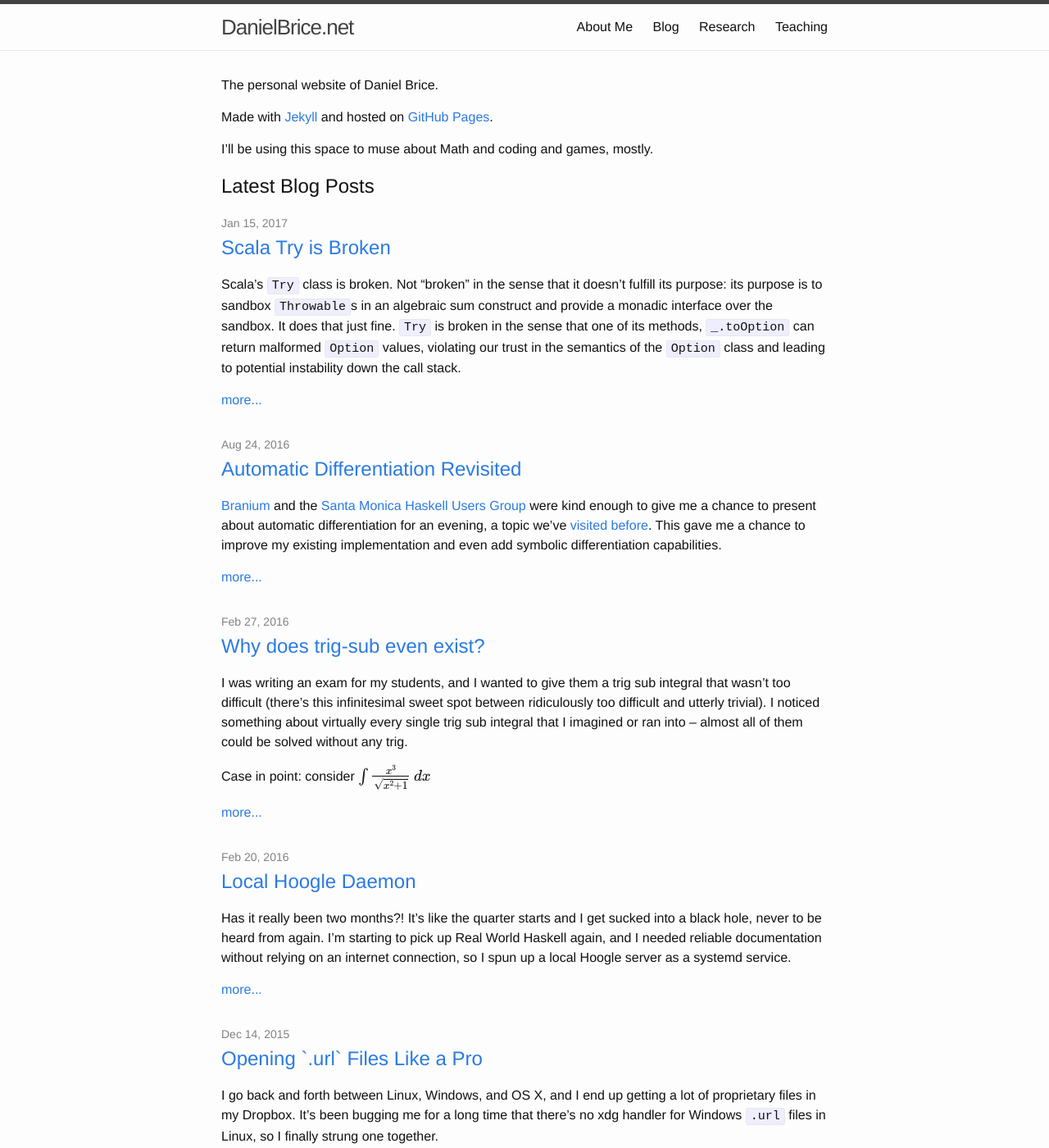
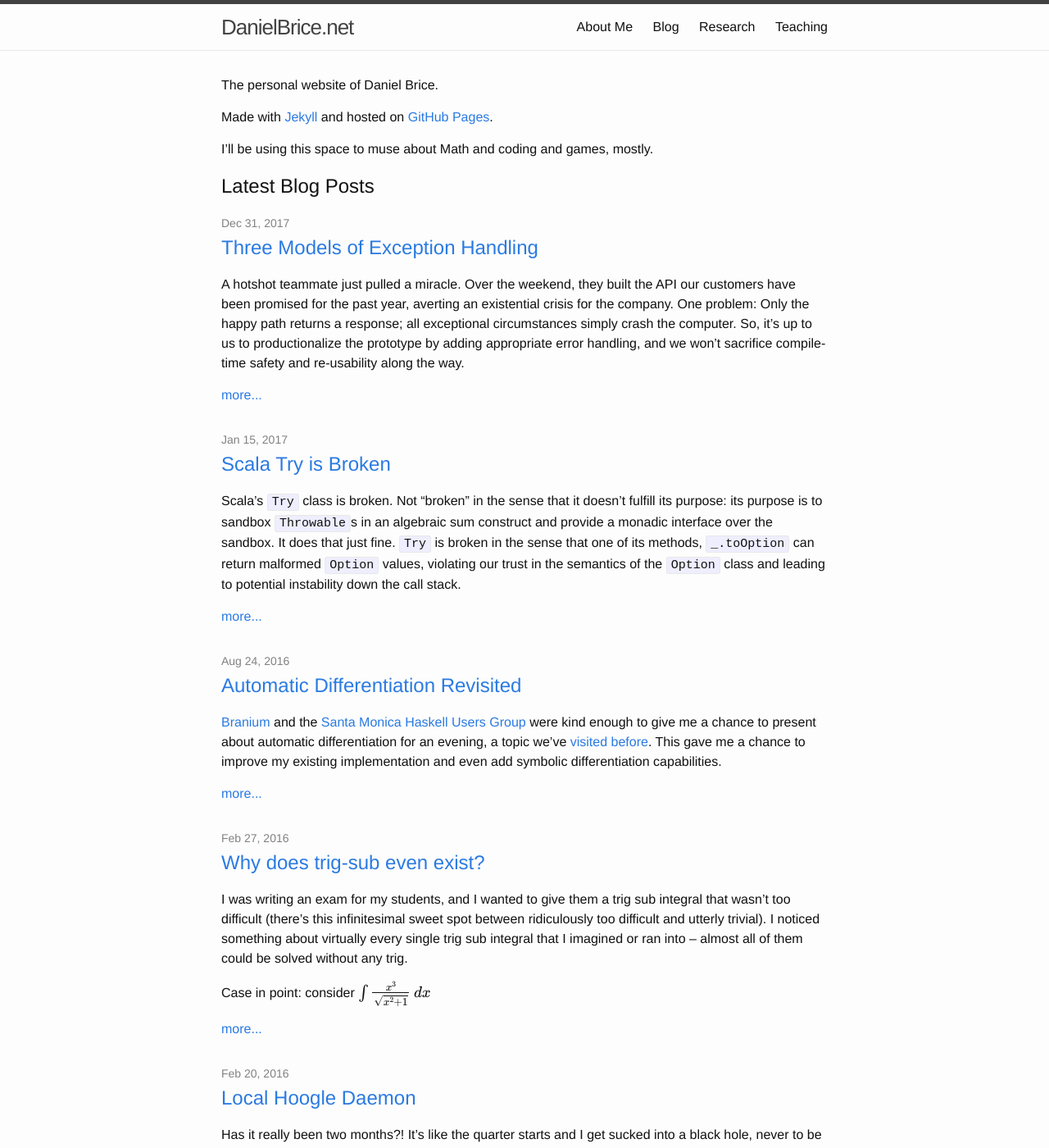
Before and after one commit to friedbrice/friedbrice.github.io, a Jekyll site: the page built from _pages/main.md, in a window 1280 px wide and 1400 px high. Shown: the whole window at 82% size. Built offline with Jekyll 4.4.1, drawn with Linux system fonts in a browser that asks for light colours; formulas are drawn with MathJax 3; some of the changed lines change nothing that is shown.

Commit message:
final edit

```diff
--- a/_drafts/three-models-of-exception-handling.md
+++ b/_posts/2017-12-31-three-models-of-exception-handling.md
@@ -2,9 +2,10 @@
 layout: post
 title: "Three Models of Exception Handling"
 date: 2017-12-31
-permalink: /blog/three-models-of-exception-handling
+permalink: /blog/2017-12-31
 comments: true
 tags:
+- code
 - scala
 - exception handling
 - continuation
@@ -47,7 +48,7 @@
 
 Of course, we still need to return an appropriate HTTP response even when we cannot complete all of those tasks. The current prototype returns a response only when all the right conditions are met, and halts otherwise.
 
-Here is the project spec, complete with nine canned responses that cover the various things that might go wrong. Take a moment to read over the canned responses to get an idea of the kinds of failures we have to handle:
+Here's the project spec, complete with nine canned responses that cover the various things that might go wrong. Take a moment to read over the canned responses to get an idea of the kinds of failures we have to handle:
 
 {% highlight scala %}
 object Spec {
@@ -126,7 +127,7 @@
 }
 {% endhighlight %}
 
-(Above and in what follows, identifiers surrounded by `` ` `` denote code blocks that we could implement in principle, but will leave undefined for the purpose of this post.)
+(Above and in what follows, identifiers surrounded by `` ` `` denote code blocks that we could implement in principle, but will leave undefined for the purposes of this post.)
 
 ## What Exactly Counts as "Exceptional"
 
@@ -255,7 +256,7 @@
 
 ## Analysis of Using Exceptions
 
-Where the prototype incorrectly handled failures, this new refactor is correct, but our code exploded: it's over twice the size of the prototype. This might not sound like a huge problem, but bear in mind that in a production environment, every line of code is an ongoing maintenance burden, so it really pays in the long run to keep your code clean.
+Where the prototype incorrectly handled failures, this new refactor is correct, but our code exploded: It's over twice the size of the prototype. This might not sound like a huge problem, but bear in mind that in a production environment, every line of code is an ongoing maintenance burden, so it really pays in the long run to keep your code clean.
 
 In addition to being verbose, the helper methods are somewhat unusable except in this context, because in order to reuse them, one must anticipate that they will throw and catch appropriately. For example, while we've been extra careful and made sure that our call site, `handlePost`, catches everything that might get thrown, we might anticipate a team member extending this API to handle GET and DELETE requests. They'd probably want to reuse some our helper methods, but they'll have to anticipate these throws, and they'll get no help from the compiler when they do.
 
@@ -271,13 +272,13 @@
 4.  Once when we catch the `Exception`, and
 5.  Once when we map the exception to the appropriate canned response.
 
-What we really want with this program is to ensure that an appropriate `Response` is created and returned. If we can find a way to, at the point of failure, cancel the remainder of the computation and exit early with the appropriate response, then we can cut out the middle-step that involves throwing and catching.
+Our end goal with this program is to ensure that an appropriate `Response` is created and returned. If we can find a way to cancel the remainder of the computation and exit early with the appropriate response at the point of failure, then we can cut out the middle step that involves throwing and catching.
 
 ## Using Continuations
 
-Remember above, we said we use `throw` to skip the remainder of the computation and `catch` to jump to some failure-handling code. If we pass the remainder of the computation into each method as an argument, then we can skip it (by not calling it) if we need to using simple conditional logic.
+We `throw` in order to skip the remainder of the computation and jump to the `catch` block, were we create an appropriate `Response`. If we pass the remainder of the computation into each method as an argument, then we can skip it simply by not calling it.
 
-Actually doing this is a lot more straightforward than it sounds. Imagine we have a computational pipeline where the end result is a value of some type `C`. Suppose we have some method that is part of our pipeline that takes a value of some type `A` and returns a value of some type `B`. Here's a template for how to refactor that method:
+Doing this is a lot more straightforward than it sounds. Imagine we have a computational pipeline where the end result is a value of some type `C`. Suppose we have some method that is part of our pipeline that takes a value of type `A` and returns a value of type `B`. Here's a template for how to refactor that method:
 
 {% highlight scala %}
 // some method
@@ -297,7 +298,7 @@
 
 If you've done any Node.js programming, you've likely used and even written functions that have this shape. If not and you'd like to get a feel for using and writing functions in this style, I recommend you take a few hours one afternoon and complete the exercises in [Learn You The Node.js](https://github.com/workshopper/learnyounode).
 
-Now, the template we have doesn't show how to deal with failures. Here's a slightly fuller template:
+The template we have doesn't show how to deal with failures. Here's a slightly fuller template:
 
 {% highlight scala %}
 // exception-passing style:
@@ -344,7 +345,7 @@
 
 While it might look somewhat roundabout, the advantages of using continuation-passing style here are that the methods are now compile-time safe (making it easier to reuse without mistake) and shorter (creating less of a maintenance burden) with fewer top-level abstractions (resulting in less cognitive overhead).
 
-The key to interpreting code like this is to think of `subroutine` as providing a `B`. In `pipeline`, we call `subroutine`, which produces a `B` that we then name and go on to process. Try to think of the call to `subroutine` as an assignment where the name is on the right instead of the left. Something like "`b` gets `subroutine(a)`, and then ..."
+The key to interpreting code like this is to think of `subroutine` as providing a hypothetical `B`. In `pipeline`, we call `subroutine`, which produces a `B` that we then name and go on to process. Try to think of the call to `subroutine` as an assignment where the name is on the right instead of the left. Something like "`b` gets `subroutine(a)`, and then ..."
 
 To get an idea of how to use continuation-passing style, let's refactor `getResource`:
 
@@ -410,39 +411,39 @@
 }
 {% endhighlight %}
 
-We see the code is much shorter, mostly because we're not repeating ourselves so much, and we have the additional benefit of stronger compile-time guarantees that our code is not broken, making it easier (in at least the "Correctness" dimension) to reuse our helper methods when we inevitably extend this API six months from now. Also, we handle failures at the point of failure, instead of some far-off place in our code, which in this case I feel is a benefit but does admittedly lead to tighter coupling. (We could regain flexibility by refactoring our methods so that the caller supplies `Response` values to use for the various failure cases. E.g., give `getResource` an additional argument to use in case of failure.)
+We see the code is much shorter, mostly because we're not repeating ourselves so much, and we have the additional benefit of stronger compile-time guarantees that our code is not broken, making it easier (in at least the _Correctness_ dimension) to reuse our helper methods when we inevitably extend this API six months from now. Also, we handle failures at the point of failure, instead of some far-off place in our code, which in this case I feel is a benefit but does admittedly lead to tighter coupling. (We could regain flexibility by refactoring our methods so that the caller supplies `Response` values to use for the various failure cases. E.g., pass `noResource(path)` in as an argument to `getResource`.)
 
 ## Using Eithers
 
-Writing in continuation-passing style makes it easier to reuse our helper methods in the following sense: We have rigged their signatures so that there's no way for us to forget to handle failures. However, passing around continuations can be a bit awkward, putting an extra burden on us at the call site. In that sense, these helper methods are a little bit harder to reuse. Continuation-passing style happens to be one of the strongest, most-versatile tools in a programmer's toolbox. Using them merely for error handling is kind of like swatting a fly with a wrecking ball.
+Writing in continuation-passing style makes it easier to reuse our helper methods in the following sense: We have rigged their signatures so that there's no way for us to forget to handle failures. However, passing around continuations can be a bit awkward, putting an extra burden on us at the call site. In that sense, these helper methods are a little bit harder to reuse. Continuation-passing style happens to be one of the most-versatile tools in a programmer's toolbox. Using them merely for error handling is kind of like swatting a fly with a wrecking ball.
 
 The `Either` class provides an abstraction that is a little more focused in its scope, making it easier to use. The `Either` class provides short-circuit, pass-through semantics much like `throw`/`catch` does, but `Either` has the advantage of being a concrete data structure, representing the control flow as a first-class value.
 
-That was a bit long-winded, so let's take a first-hand look at how `Either` achieves short-circuit, pass-through logic (simplified for the purposes of this post).
+That was a bit long-winded, so let's take a look at how `Either` achieves short-circuit, pass-through logic. (The implementation is simplified for the purposes of this post.)
 
 {% highlight scala %}
 sealed trait Either[E,A] {
-  def map[B](f: A=>B): Either[E,B] = mapEither(this, f)
-  def flatMap[B](f: A=>Either[E,B]): Either[E,B] = bindEither(this, f)
+  def map[B](f: A => B): Either[E,B] = mapEither(this,f)
+  def flatMap[B](f: A => Either[E,B]): Either[E,B] = bindEither(this,f)
 }
 
 final case class Left[E,A](leftValue: E) extends Either[E,A]
 final case class Right[E,A](rightValue: A) extends Either[E,A]
 
-def mapEither[E,A,B](ea: Either[E,A], f: A=>B): Either[E,B] =
+def mapEither[E,A,B](ea: Either[E,A], f: A => B): Either[E,B] =
   ea match {
     case Left(e) => Left(e) // if left, ignore f and pass through
     case Right(a) => Right(f(a)) // if right, apply f and wrap result
   }
 
-def bindEither[E,A,B](ea: Either[E,A], f: A=>Either[E,B]): Either[E,B] =
+def bindEither[E,A,B](ea: Either[E,A], f: A => Either[E,B]): Either[E,B] =
   ea match {
     case Left(e) => Left(e) // if left, ignore f and pass through
     case Right(a) => f(a) // if right, apply f and return result
   }
 {% endhighlight %}
 
-We see the pass-through logic in `mapEither` and `bindEither`. Instead of throwing an Exception, we can create a `Left` value, and applying subsequent `Either#map` and `Either#flatMap` operations will safely ignore the supplied functions, preserving the `Left` value along the way. Here's `subroutine` and `pipeline` from the example above refactored to either-passing style:
+We see the pass-through logic in `mapEither` and `bindEither`. If an `Either` value is a `Left` value, applying `Either#map` and `Either#flatMap` will safely ignore the supplied functions, preserving the `Left` value along the way. Here's `subroutine` and `pipeline` from the example above refactored to either-passing style:
 
 {% highlight scala %}
 // either-passing style:
@@ -489,7 +490,7 @@
 } yield `process a B into a C` ).fold(c => c)(c => c)
 {% endhighlight %}
 
-As we refactor our program to use either-passing style, we will want the type of the end-result of our pipeline to be the left generic parameter for `Either`. In other words, we'll want to work with `Either[Response, _]` values. Let's take a look at `getUser` written in either-passing style:
+As we refactor our program to use either-passing style, we will use the type of the end-result of our pipeline for the left generic parameter of `Either`. In other words, we'll want to work with `Either[Response, _]` values. Let's take a look at `getUser` written in either-passing style:
 
 {% highlight scala %}
 def getUser(req: Request): Either[Response, User] = {
@@ -515,7 +516,7 @@
   if (p) Left(e) else Right(())
 {% endhighlight %}
 
-Now we have a generic method that we can in `for`/`yield` blocks at any place where we'd like to return early. Let's see it in action:
+Now we have a generic method that we can call in `for`/`yield` blocks at any place where we'd like to return early. Let's see it in action:
 
 {% highlight scala %}
 def getUser(req: Request): Either[Response, User] = {
@@ -528,9 +529,9 @@
 }
 {% endhighlight %}
 
-The `_` denotes an assignment that we don't intend to use. Since `failIf` returns an `Either[Response, Unit]`, the assignment would trivially be the unit value `()`; we're calling `failIf` for its effect (its interaction with `Either`'s `flatMap` and `map`), not its value.
+Since the result of `failIf` is the unit value `()`, we're safe to throw it away---thus the `_` assignments. We're calling `failIf` for its effect, not for its result.
 
-This is still pretty clunky, and partly because of that first assignment for `token`. `req.header.get("Authorization")` returns an `Option[String]`. If we can turn that `Option[String]` into an `Either[Response, String]`, then we can write the whole method in `for`/`yield` notation and make it much less clunky. In order to turn an `Option[String]` into an `Either[Response, String]`, we'll need to supply a `Response` to use as a left value in case the option is empty. The method that does this is `Option#toRight`:
+This is still pretty clunky, and partly because of that first assignment for `token`. `req.header.get("Authorization")` returns an `Option[String]`. If we can turn that `Option[String]` into an `Either[Response, String]`, then we can write the whole method in `for`/`yield` notation and make it much less clunky. In order to turn an `Option[String]` into an `Either[Response, String]`, we'll need to supply a `Response` to create a `Left` value in case the option is empty. The method that does this is `Option#toRight`:
 
 {% highlight scala %}
 def getUser(req: Request): Either[Response, User] = for {
@@ -548,8 +549,8 @@
 
 object Eithers {
 
-  def failIf[A](p: Boolean, a: => A): Either[A, Unit] =
-    if (p) Left(a) else Right(())
+  def failIf[E](p: Boolean, e: => E): Either[E, Unit] =
+    if (p) Left(e) else Right(())
 
   def getUser(req: Request): Either[Response, User] = for {
     token <- req.header.get("Authorization").toRight(noToken)
@@ -566,7 +567,7 @@
   Either[Response, Unit] = for {
     _ <- failIf(! `is permitted?`, notPermitted(src.path))
     _ <- failIf(! `is executed?`, badConnection)
-  } yield {}
+  } yield ()
 
   def handlePost(req: Request): Response = {
     for {
@@ -582,10 +583,12 @@
 
 ## Analysis of Continuations and Eithers
 
-I avoid throwing exceptions in my own code. I prefer patterns that preserve compile-time safety, as it makes the code easier to test and easier to reuse. (You may have heard functional programmers say things like "easier to reason about." This is exactly what they're talking about when they do.) Both continuation-passing style and either-passing style preserve compile-time safety, making it harder to write code that is broken by design.
+I avoid throwing exceptions in my own code. I prefer patterns that preserve compile-time safety, as it makes the code easier to test and easier to reuse (this is what's usually meant by "easier to reason about"). Both continuation-passing style and either-passing style preserve compile-time safety, making it harder to write code that is broken by design.
 
-Between the two, I find that either-passing style is a bit easier to fit into larger designs: The methods are easier to invoke, since you don't need to provide a continuation, and their use is more obvious, since they return a concrete data structure that can be assigned or passed around. To use continuation-passing style effectively you might need to exercise a lot of forethought.
+Between the two, I find that either-passing style is a bit easier to fit into larger designs: The methods are easier to invoke, since you don't need to provide a continuation, and their use is more obvious, since they return a concrete data structure that can be assigned or passed around. To use continuation-passing style effectively you may need to exercise a lot of forethought.
 
-That said, `Either` abstracts a single aspect of control flow: short-circuit control flow. For some perspective, consider that `Future` abstracts asynchronous control flow, `List` can be used to abstract non-deterministic control flow, and `Stream` can be used to abstract parallel control flow. Continuation-passing style, on the other hand, abstracts control flow, in general. It can be employed to great effect to create first-class representations of control-flow features that might otherwise require specialized keywords and language semantics. In effect, you can add arbitrary functionality to your language using continuation-passing style thoughtfully.
+That said, `Either` abstracts a single aspect of control flow: short-circuit control flow. For some perspective, consider that `Future` abstracts asynchronous control flow, `List` can be used to abstract non-deterministic control flow, and `Stream` can be used to abstract parallel control flow. Continuation-passing style, on the other hand, abstracts control flow. Period. It can be employed to great effect to create first-class representations of control-flow features that might otherwise require specialized keywords and language semantics. In effect, you can add almost arbitrary functionality to your language using continuation-passing style thoughtfully.
 
-In the end, the choice between either-passing style and continuation-passing style is largely a matter of taste. What is more readable to one person may be less readable to another person for instance. The key take-away is that both idioms allow us to avoid writing methods that throw, making it easier to both write correct code and reuse our code.
+In the end, the choice between either-passing style and continuation-passing style is largely a matter of taste. What is more readable to one person may be less readable to another person for instance. The key take-away is that both idioms allow us to avoid writing methods that throw, making it easier to reuse our code and write correct code.
+
+You can find the [refactor template](https://gist.github.com/friedbrice/066c81db89a29826219321efd522febd) and working [code examples](https://gist.github.com/friedbrice/b08d5e5660a824e3f912d4570cdf7f8c) accompanying this post on Gist. Test.scala can be run in an IDE or in the Scala REPL.
```
